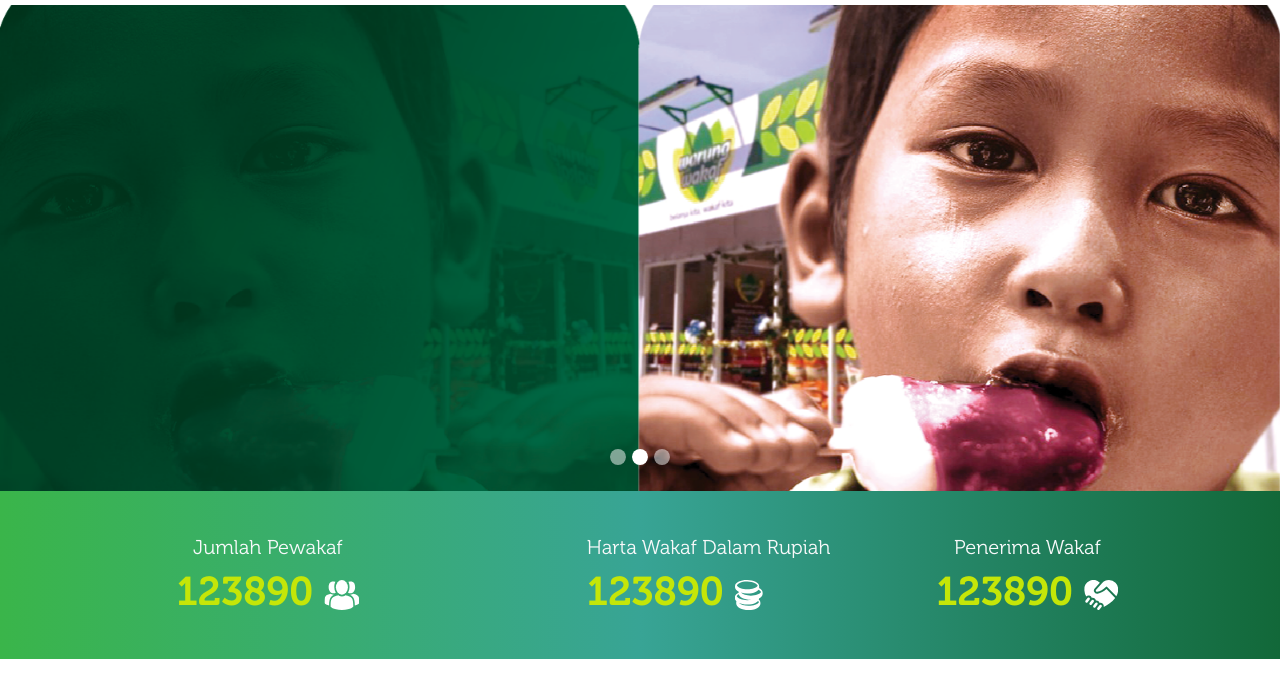
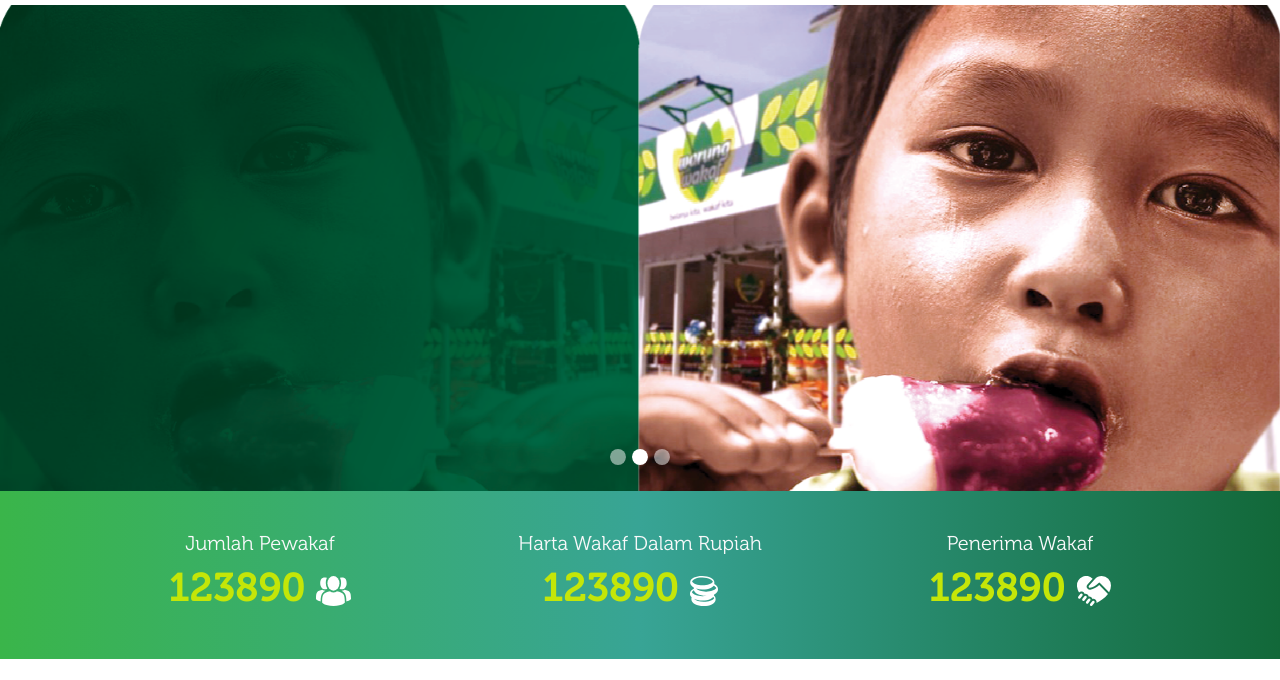
Before and after one commit to faturputro/globalwkf, a website: page index.html in a window 1280 px wide. Shown: the part 105-785 px from the top of the page. Drawn offline with nearby package versions, Linux system fonts and the light colour scheme; some packages are replaced by stand-ins of ours; a script that the page names is missing.

Commit message:
fixed counter position and img slider position

```diff
--- a/index.html
+++ b/index.html
@@ -135,36 +135,34 @@
   <section class="counter-wrapper">
     <div class="container">
       <div class="row d-flex justify-content-center align-items-center">
-        <div class="col-4">
+        <div class="col-md-4 p-0">
           <div class="counter-item">
-              <h5 class="text-center text-light">Jumlah Pewakaf</h5>
+             <div class="counter-details">
+                <h5 class="text-center text-light">Jumlah Pewakaf</h5>
               <h1>
                 123890 <img src="style/assets/icons/Asset 7.svg" class="h-30" />
               </h1>
+             </div>
           </div>
         </div>
-        <div class="col-4">
+        <div class="col-md-4 p-0">
           <div class="counter-item">
-
+            <div class="counter-details">
               <h5 class="text-center text-light">Harta Wakaf Dalam Rupiah</h5>
-
-
-              <h1>
+              <h1 class="mx-4">
                 123890 <img src="style/assets/icons/Asset 6.svg" class="h-30" />
               </h1>
-
+            </div>
           </div>
         </div>
-        <div class="col-4">
+        <div class="col-md-4 p-0">
           <div class="counter-item">
-
+           <div class="counter-details">
               <h5 class="text-center text-light">Penerima Wakaf</h5>
-
-
               <h1>
                 123890 <img src="style/assets/icons/Asset 5.svg" class="h-30" />
               </h1>
-
+           </div>
           </div>
         </div>
       </div>
@@ -324,7 +322,7 @@
                 <i class="fas fa-angle-right"></i>
             </div>
           </a>
-              <button href="" class="btn btn-md mt-5 bg-white">Selengkapnya</button>
+              <button href="" class="btn btn-md mt-5 bg-white btn-green">Selengkapnya</button>
           </div>
 
         </div>
--- a/js/main.js
+++ b/js/main.js
@@ -51,7 +51,7 @@ $('.venobox').venobox();
         bgcolor: '#5dff5e',         // default: '#fff'
         titleattr: 'data-title',    // default: 'title'
         numeratio: true,            // default: false
-        infinigall: false            // default: false
+        infinigall: false          // default: false
     });
 
 $('.venobox-close').on('click',function(){
--- a/style/main.scss
+++ b/style/main.scss
@@ -495,21 +495,31 @@ a img {
 	height:168px;
 	width:100%;
 	background-image: $bg-linear;
-
+	display: flex;
+    justify-content: center;
+    align-items: center;
 
 }
 
 .counter-item{
-	display: block;
-	position: absolute;
-	transform: translate(50%, 50%);
+	display: flex;
+	justify-content: center;
+	align-items:center;
 
-	h1{
+	.counter-details{
+		position: relative;
+
+		h5{
+			display:block;
+		}
+
+		h1{
+		display: block;
 		color:#c4e608 ;
 		font-family: museo700;
+		}
+
 	}
-
-
 }
 
 .counter-title{
@@ -1009,8 +1019,8 @@ button.btn.btn-sm.bg-green {
 	margin:auto;
 
 	img{
-		height:240px;
-		width:auto;
+		width:200px;
+		height:auto;
 	}
 }
 
```
Also changed, not shown: style/main.css.
